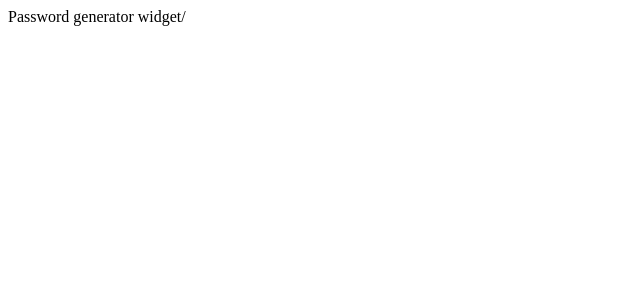
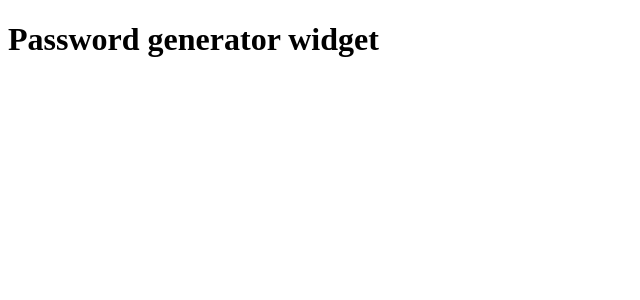
Before and after one commit to hirdeshvishwdewa/react-tdd, a React (Create React App) app: page / in a window 1280 px wide. Shown: the top 300 px of the page, without its empty margins (0-640 px from the left). Built offline with nearby package versions, Linux system fonts and the light colour scheme.

Commit message:
Added widget test file with basic testcase

```diff
--- a/src/components/Widget.tsx
+++ b/src/components/Widget.tsx
@@ -1,7 +1,10 @@
 function Widget() {
     return (
         <div>
-            Password generator widget/
+            <h1>Password generator widget</h1>
+            <div>
+
+            </div>
         </div>
      );
 }
```
Also changed, not shown: 1 other file (tests, documents, lock files or other folders).
